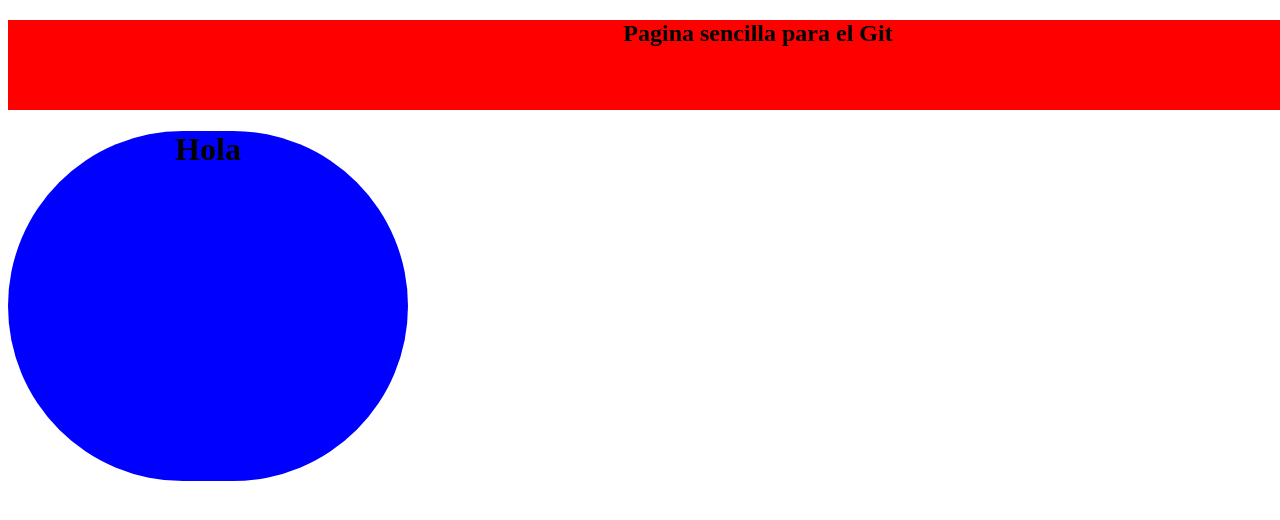
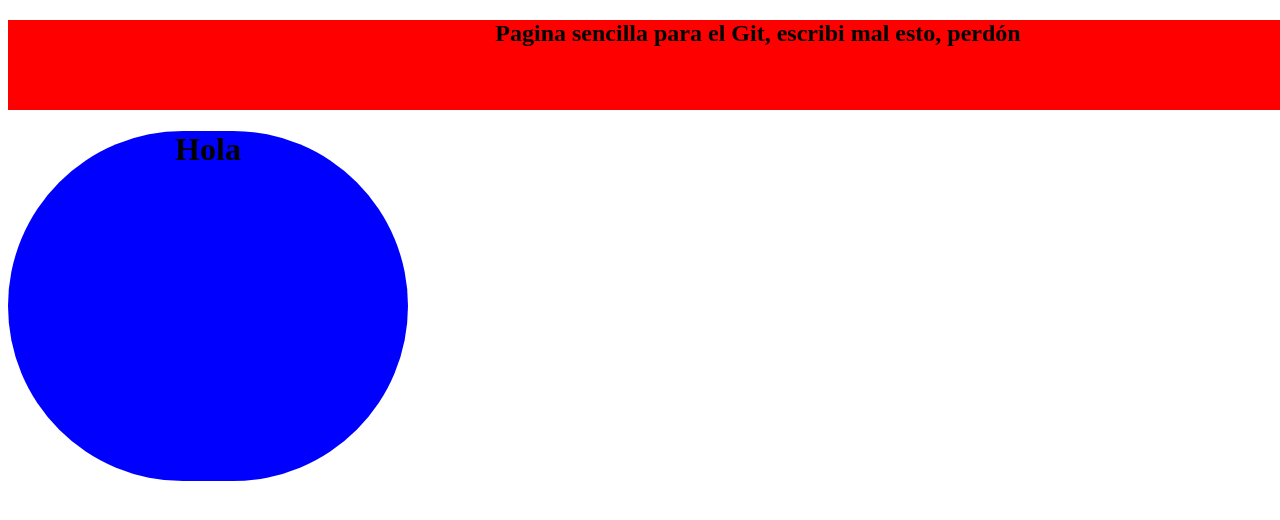
Before and after one commit to JBOrg10/JBGit, a plain HTML site: page index.html in a window 1280 px wide. Shown: the top 520 px of the page. Drawn offline with Linux system fonts and the light colour scheme.

Commit message:
Solucion carpetas y HTML

```diff
--- a/index.html
+++ b/index.html
@@ -8,7 +8,7 @@
 </head>
 <header>
     <div class="cuadrado">
-        <h2>Pagina sencilla para el Git</h2>
+        <h2>Pagina sencilla para el Git, escribi mal esto, perdón</h2>
     </div>
 </header>
 <body>
```
Also changed, not shown: assets/nada.txt.txt (added), documentation/nada.txt.txt (added), src/nada.txt.txt (added).
